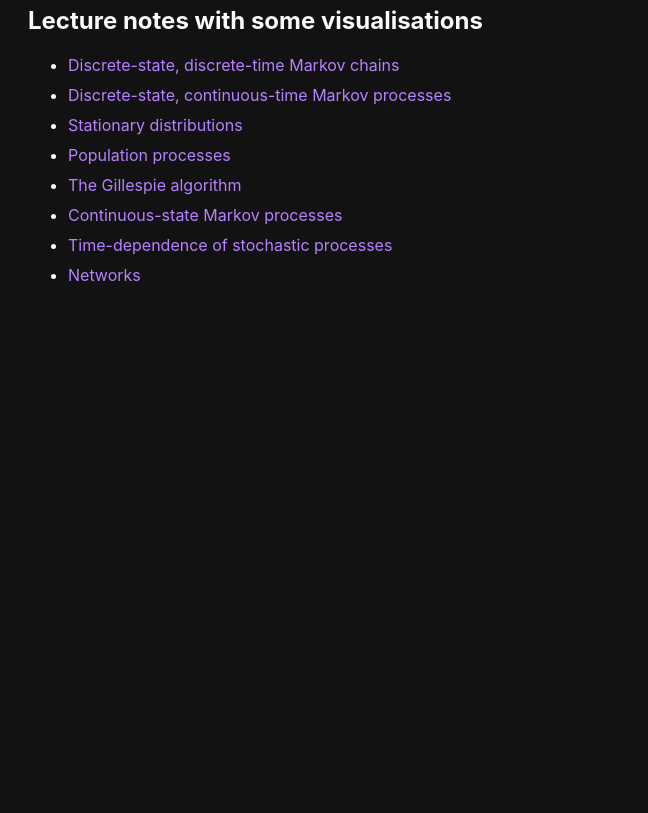
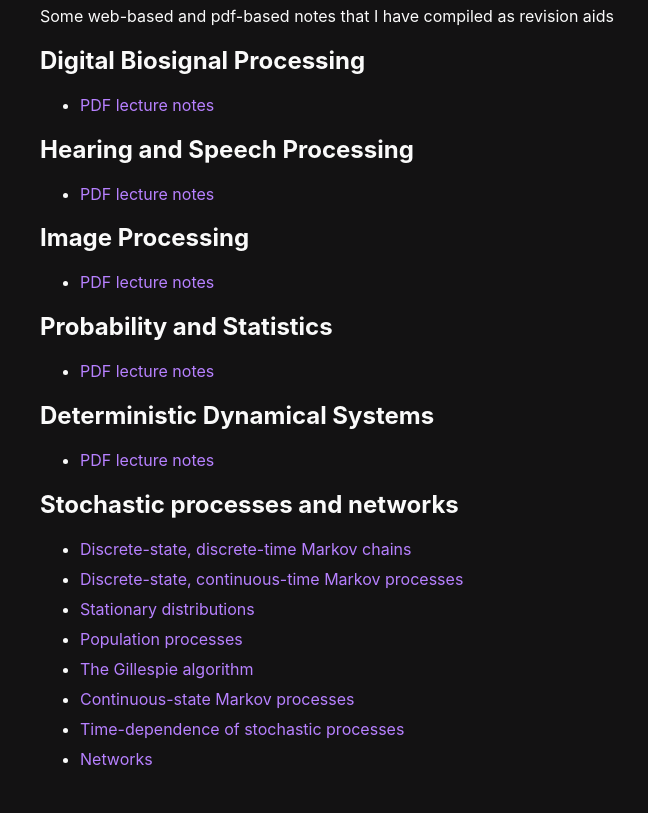
Before and after one commit to nrimsky/randomnotes, a website: page public/index.html in a window 1280 px wide. Shown: the part 104-917 px from the top of the page, without its empty margins (0-648 px from the left). Before the commit the page ends 800 px from the top, so only its background shows below. Drawn offline with Linux system fonts and the light colour scheme.

Commit message:
add pdf files

```diff
--- a/public/index.html
+++ b/public/index.html
@@ -15,8 +15,29 @@
 
 <body>
   <div class="imain">
-    <h1>Stochastic processes and networks</h1>
-    <h2>Lecture notes with some visualisations</h2>
+    <h1>Bioengineering notes and more</h1>
+    <p>Some web-based and pdf-based notes that I have compiled as revision aids</p>
+    <h2>Digital Biosignal Processing</h2>
+    <ul>
+      <li><a href="./pdfs/Digital_Biosignal_Processing_notes.pdf" target="_blank">PDF lecture notes</a></li>
+    </ul>
+    <h2>Hearing and Speech Processing</h2>
+    <ul>
+      <li><a href="./pdfs/Hearing_and_Speech_Processing_Notes (2).pdf" target="_blank">PDF lecture notes</a></li>
+    </ul>
+    <h2>Image Processing</h2>
+    <ul>
+      <li><a href="./pdfs/Image_Processing_Notes.pdf" target="_blank">PDF lecture notes</a></li>
+    </ul>
+    <h2>Probability and Statistics</h2>
+    <ul>
+      <li><a href="./pdfs/Probability_and_Statistics_Notes.pdf" target="_blank">PDF lecture notes</a></li>
+    </ul>
+    <h2>Deterministic Dynamical Systems</h2>
+    <ul>
+      <li><a href="./pdfs/Modelling_in_Biology_notes.pdf" target="_blank">PDF lecture notes</a></li>
+    </ul>
+    <h2>Stochastic processes and networks</h2>
     <ul class="spaced">
       <li><a href="/mib2/dtmarkov.html">Discrete-state, discrete-time Markov chains</a></li>
       <li><a href="/mib2/ctmarkov.html">Discrete-state, continuous-time Markov processes</a></li>
--- a/src/index.css
+++ b/src/index.css
@@ -28,11 +28,17 @@ text {
 
 .imain {
   padding: 20px;
+  max-width: 1200px;
+  margin-left: auto;
+  margin-right: auto;
 }
 
 .main {
   margin-top: 20px;
   padding: 20px;
+  max-width: 1200px;
+  margin-left: auto;
+  margin-right: auto;
 }
 
 .vis {
```
Also changed, not shown: 5 other files.
